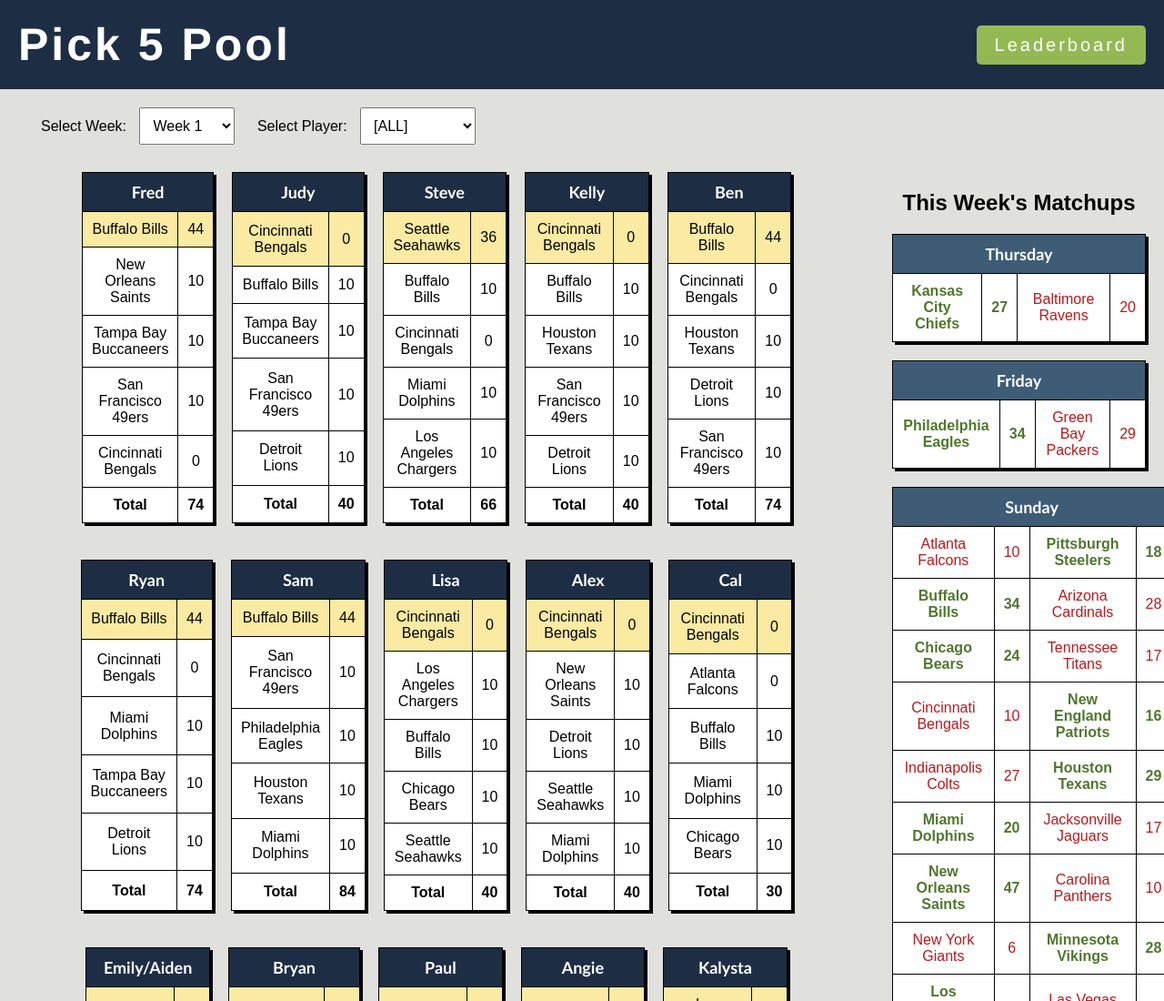
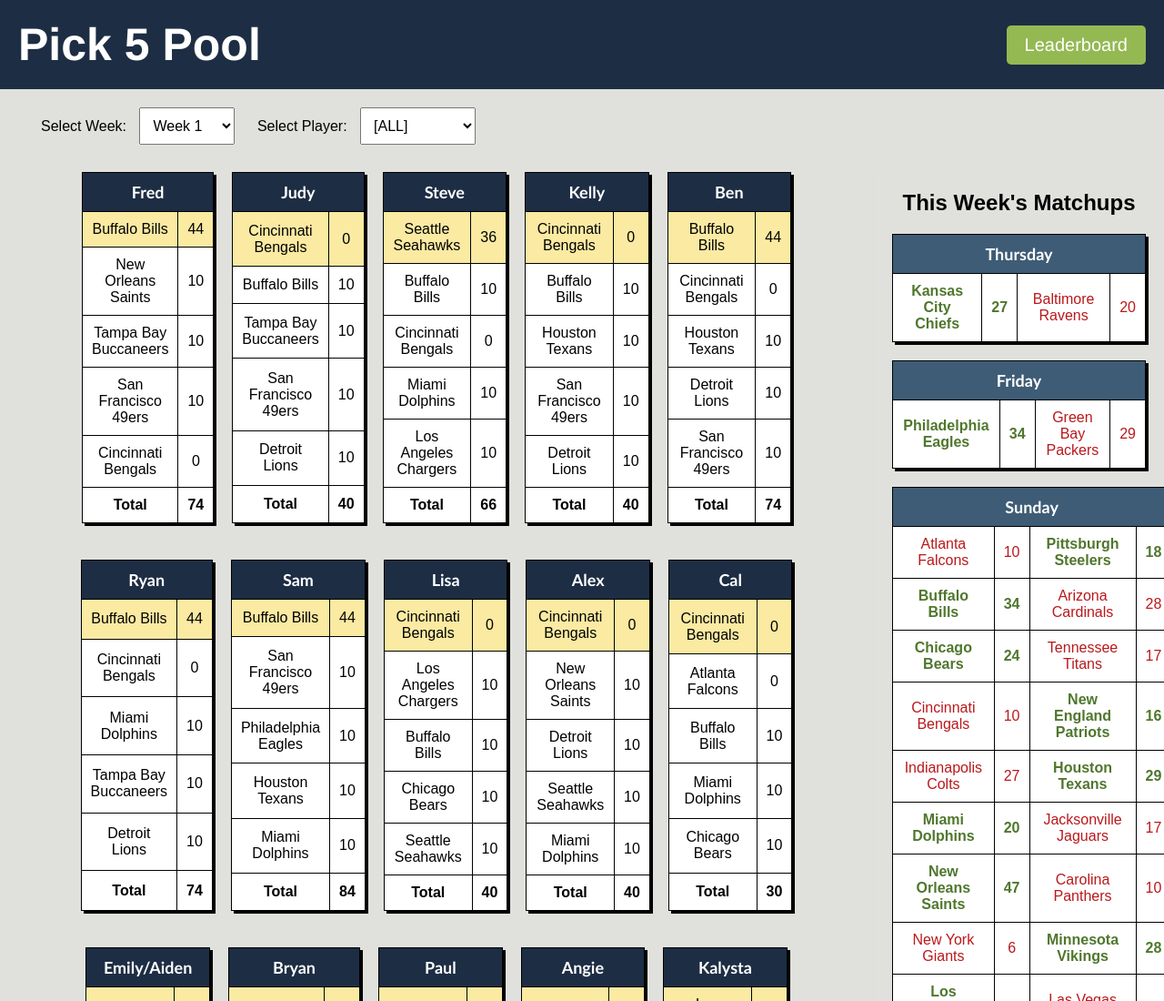
Before and after one commit to rseidl25/pick5pool, a plain HTML site: page index.html in a window 1280 px wide. Shown: the top 1100 px of the page at 91% size. Drawn offline with Linux system fonts and the light colour scheme.

Commit message:
fixed letter spacing

```diff
--- a/index.html
+++ b/index.html
@@ -20,7 +20,6 @@
             color: white;
             padding: 20px 20px;
             font-family: 'Franklin Gothic Medium', 'Arial Narrow', Arial, sans-serif;
-            letter-spacing: 3px;
         }
         header h1 {
             margin: 0;
```
